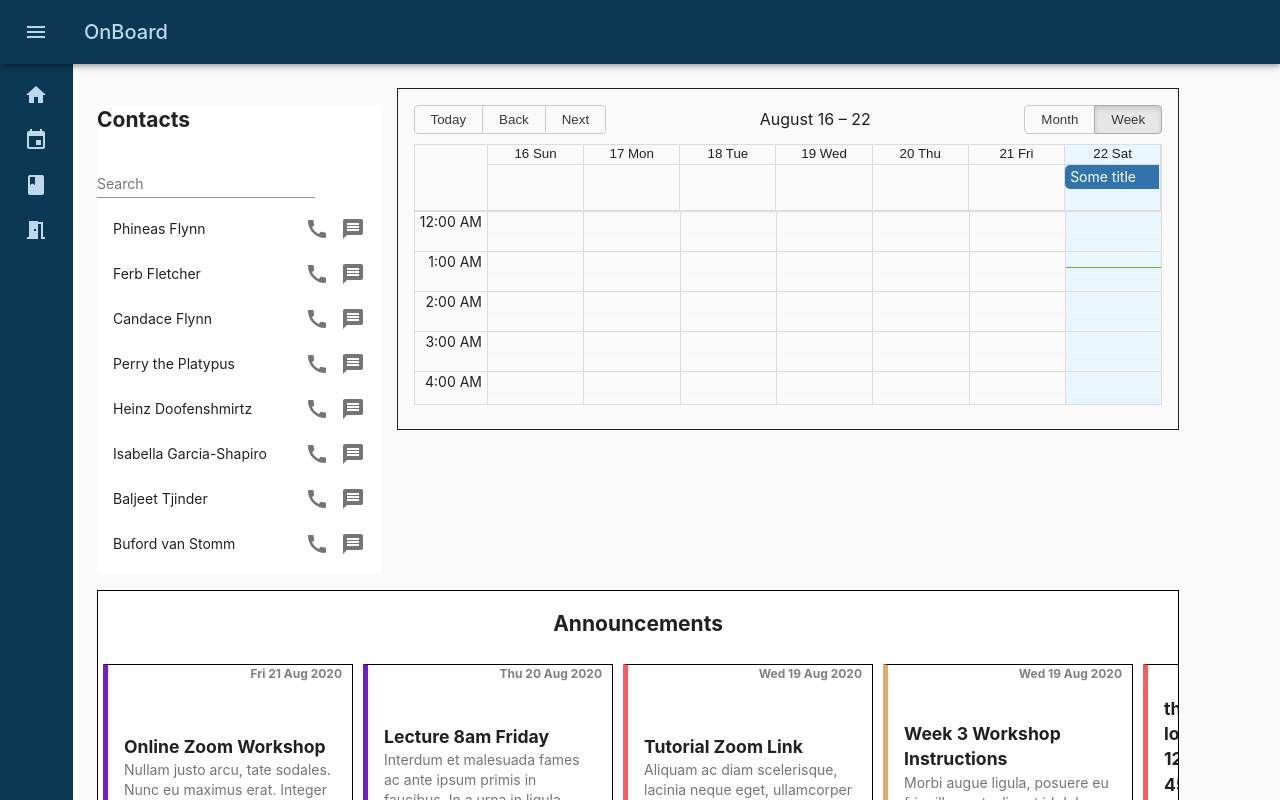
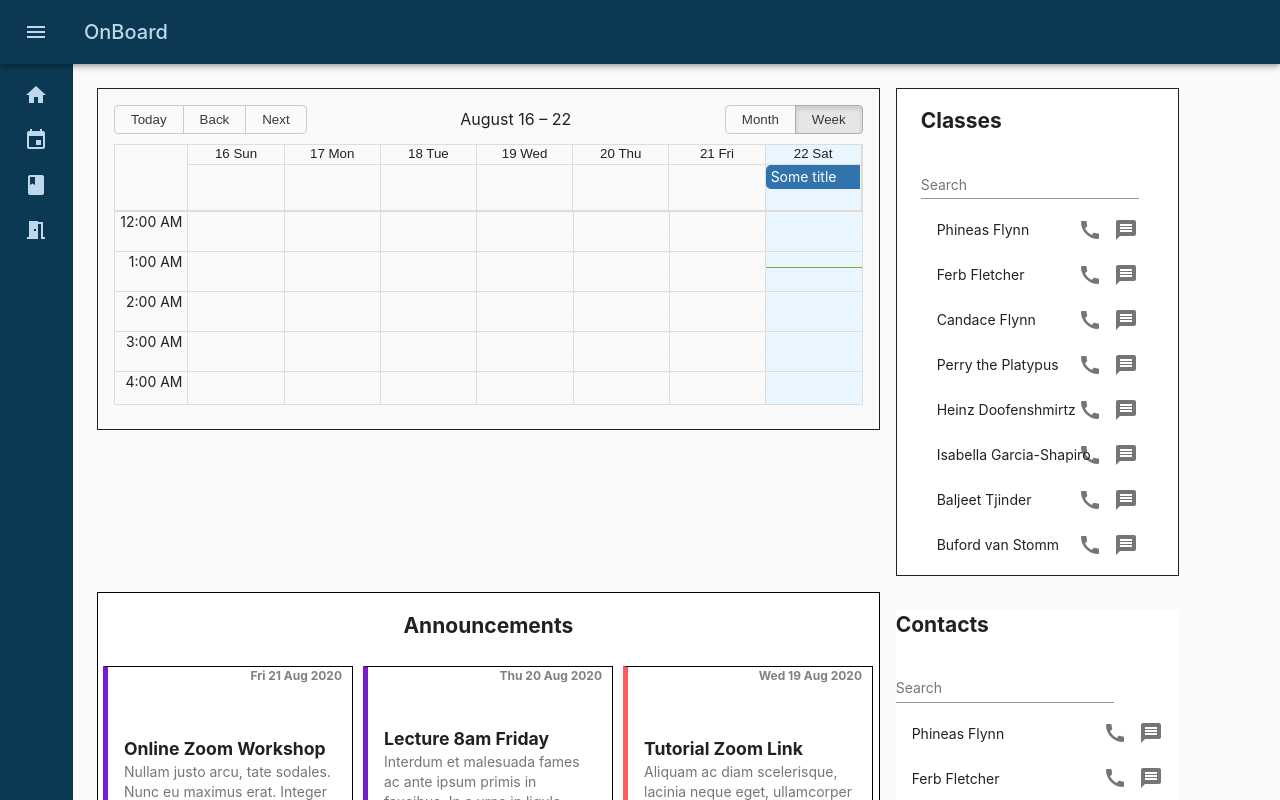
Before and after one commit to doofenshmirtz-deco-inc/OnBoard, a React (Create React App) app in the folder client/: page / in a window 1280 px wide. Shown: the top 800 px of the page. Built offline with nearby package versions, Linux system fonts and the light colour scheme; the HTML template or start-up script is replaced by a standard one; a web font is replaced by a local one.

Commit message:
in progress

```diff
--- a/client/src/components/Cal.tsx
+++ b/client/src/components/Cal.tsx
@@ -7,6 +7,7 @@
 import classes from "*.module.css";
 import { makeStyles, Theme, createStyles } from "@material-ui/core/styles";
 import Box from '@material-ui/core/Box';
+import Container from '@material-ui/core/Container'
 
 const localizer = momentLocalizer(moment);
 
--- /dev/null
+++ b/client/src/components/ClassesList.tsx
@@ -0,0 +1,72 @@
+import React, { useState } from "react";
+import { makeStyles, Theme, createStyles } from "@material-ui/core/styles";
+import List from "@material-ui/core/List";
+import ListItem from "@material-ui/core/ListItem";
+import ListItemSecondaryAction from "@material-ui/core/ListItemSecondaryAction";
+import ListItemText from "@material-ui/core/ListItemText";
+import TextField from "@material-ui/core/TextField";
+import IconButton from "@material-ui/core/IconButton";
+import MessageIcon from "@material-ui/icons/Message";
+import CallIcon from "@material-ui/icons/Call";
+import Box from '@material-ui/core/Box';
+import Container from '@material-ui/core/Container'
+
+let classList: string[] = [
+  "Phineas Flynn",
+  "Ferb Fletcher",
+  "Candace Flynn",
+  "Perry the Platypus",
+  "Heinz Doofenshmirtz",
+  "Isabella Garcia-Shapiro",
+  "Baljeet Tjinder",
+  "Buford van Stomm",
+];
+
+const useStyles = makeStyles((theme: Theme) =>
+  createStyles({
+    root: {
+      width: "100%",
+      maxWidth: 360,
+      backgroundColor: theme.palette.background.paper,
+    },
+    searchbar: {},
+  })
+);
+
+export default function ContactList() {
+  const classes = useStyles();
+
+  const [searchTerm, setSearchTerm] = useState("");
+
+  return (
+    <Box border={1} className={classes.root}>
+      <Container>
+      <h2>Classes</h2>
+      <TextField
+        className={classes.searchbar}
+        id="contacts-search"
+        label="Search"
+        value={searchTerm}
+        onChange={(e) => setSearchTerm(e.target.value)}
+      />
+      <List>
+        {classList.map((item, index) =>
+          item.toLowerCase().includes(searchTerm.toLowerCase()) ? (
+            <ListItem button key={index}>
+              <ListItemText primary={item} key={item} />
+              <ListItemSecondaryAction>
+                <IconButton edge="end" aria-label="call">
+                  <CallIcon />
+                </IconButton>
+                <IconButton edge="end" aria-label="message">
+                  <MessageIcon />
+                </IconButton>
+              </ListItemSecondaryAction>
+            </ListItem>
+          ) : null
+        )}
+      </List>
+      </Container>
+    </Box>
+  );
+}
--- a/client/src/modules/Home/index.tsx
+++ b/client/src/modules/Home/index.tsx
@@ -2,6 +2,7 @@
 import HomeIcon from "@material-ui/icons/Home";
 import Grid, { GridSpacing } from '@material-ui/core/Grid';
 import ContactList from "../../components/ContactList";
+import ClassesList from "../../components/ClassesList";
 import Announcements from "../../components/Announcements";
 import Cal from "../../components/Cal";
 import { makeStyles, createStyles, Theme } from '@material-ui/core/styles';
@@ -25,14 +26,17 @@
   const classes = useStyles();
   return (
     <Grid container className={classes.root} spacing={2}>
-      <Grid item xs={3}>
-      <ContactList />
-      </Grid>
       <Grid item xs={8}>
       <Cal />
       </Grid>
-      <Grid item xs={11}>
+      <Grid item xs={3}>
+      <ClassesList />
+      </Grid>
+      <Grid item xs={8}>
       <Announcements />
+      </Grid>
+      <Grid item xs={3}>
+      <ContactList />
       </Grid>
     </Grid>
   );
```
